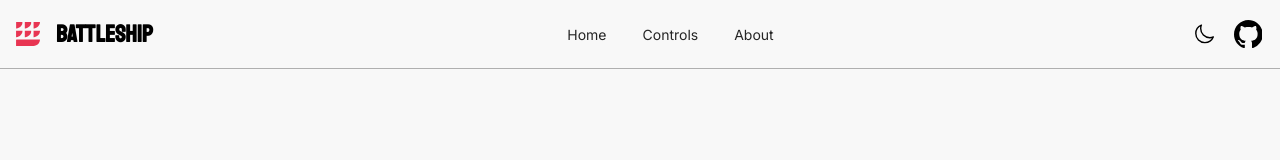
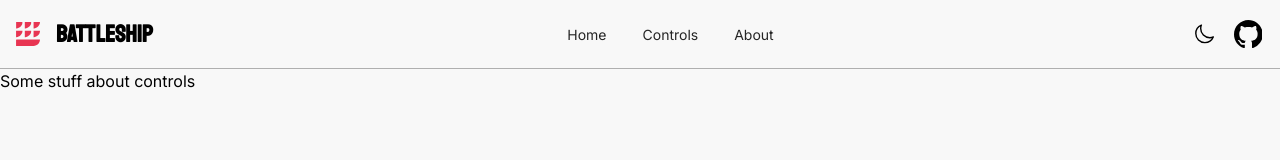
Before and after one commit to arvinagarcia/battleship, a website built with webpack: page public/controls.html in a window 1280 px wide. Built offline with nearby package versions, Linux system fonts and the light colour scheme.

Commit message:
Append nav on top instead of overriding whole page

```diff
--- a/public/controls.html
+++ b/public/controls.html
@@ -14,7 +14,7 @@
 </head>
 <body>
   <main>
-
+    <p>Some stuff about controls</p>
   </main>
 </body>
 </html>
--- a/src/services/nav.js
+++ b/src/services/nav.js
@@ -2,7 +2,7 @@ import logo from "/src/assets/icons/battleship-logo.svg"
 
 export function initializeNav() {
   const body = document.querySelector("body")
-  body.innerHTML = `
+  body.insertAdjacentHTML("afterbegin", `
     <nav>
     <div class="nav-left">
       <svg class="hamburger-menu" xmlns="http://www.w3.org/2000/svg" fill="none" viewBox="0 0 24 24" stroke-width="1.5" stroke="currentColor" class="size-6">
@@ -29,5 +29,5 @@ export function initializeNav() {
         <svg aria-hidden="true" class="octicon octicon-mark-github" height="24" version="1.1" viewBox="0 0 16 16" width="24"><path fill-rule="evenodd" d="M8 0C3.58 0 0 3.58 0 8c0 3.54 2.29 6.53 5.47 7.59.4.07.55-.17.55-.38 0-.19-.01-.82-.01-1.49-2.01.37-2.53-.49-2.69-.94-.09-.23-.48-.94-.82-1.13-.28-.15-.68-.52-.01-.53.63-.01 1.08.58 1.23.82.72 1.21 1.87.87 2.33.66.07-.52.28-.87.51-1.07-1.78-.2-3.64-.89-3.64-3.95 0-.87.31-1.59.82-2.15-.08-.2-.36-1.02.08-2.12 0 0 .67-.21 2.2.82.64-.18 1.32-.27 2-.27.68 0 1.36.09 2 .27 1.53-1.04 2.2-.82 2.2-.82.44 1.1.16 1.92.08 2.12.51.56.82 1.27.82 2.15 0 3.07-1.87 3.75-3.65 3.95.29.25.54.73.54 1.48 0 1.07-.01 1.93-.01 2.2 0 .21.15.46.55.38A8.013 8.013 0 0 0 16 8c0-4.42-3.58-8-8-8z"></path></svg>
       </button>
     </div>
-  </nav>`
+  </nav>`);
 }
```
Also changed, not shown: public/index.html (+1 -1 lines).
